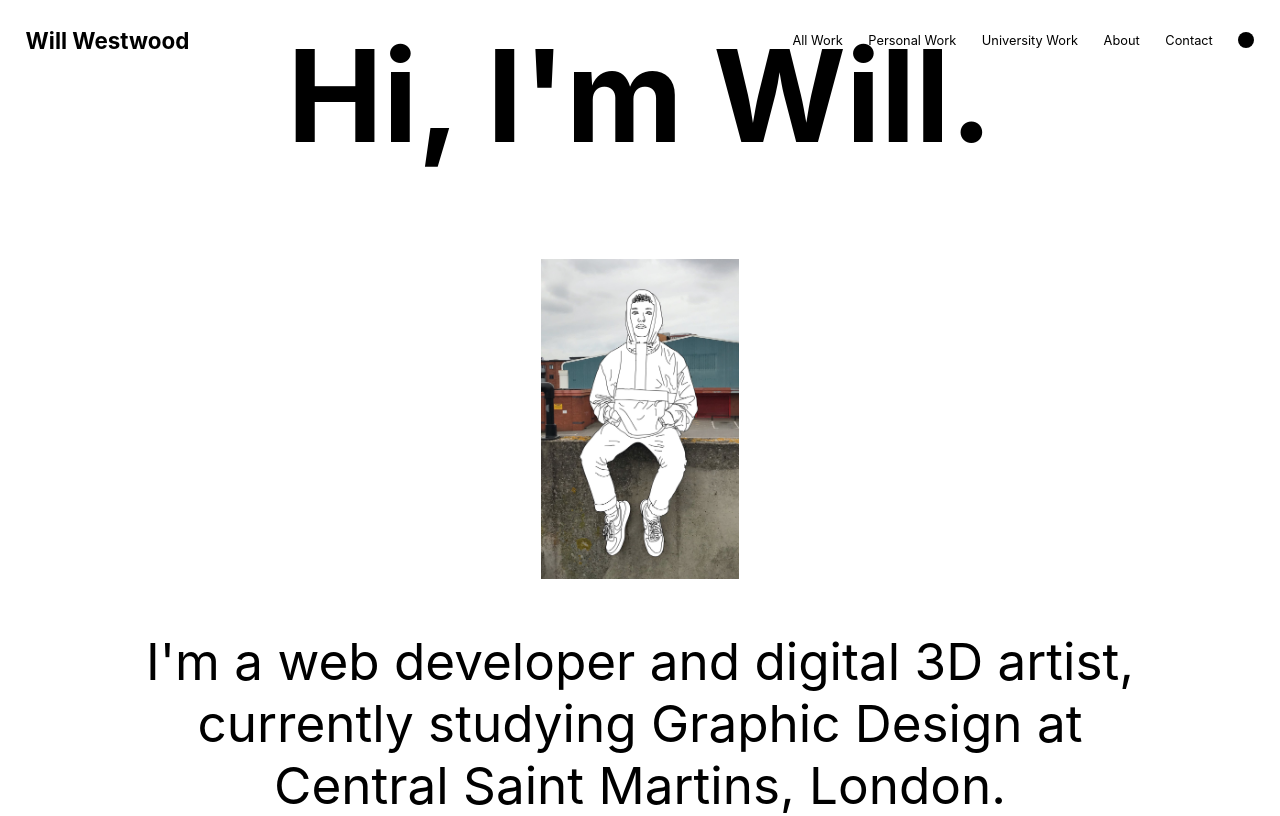
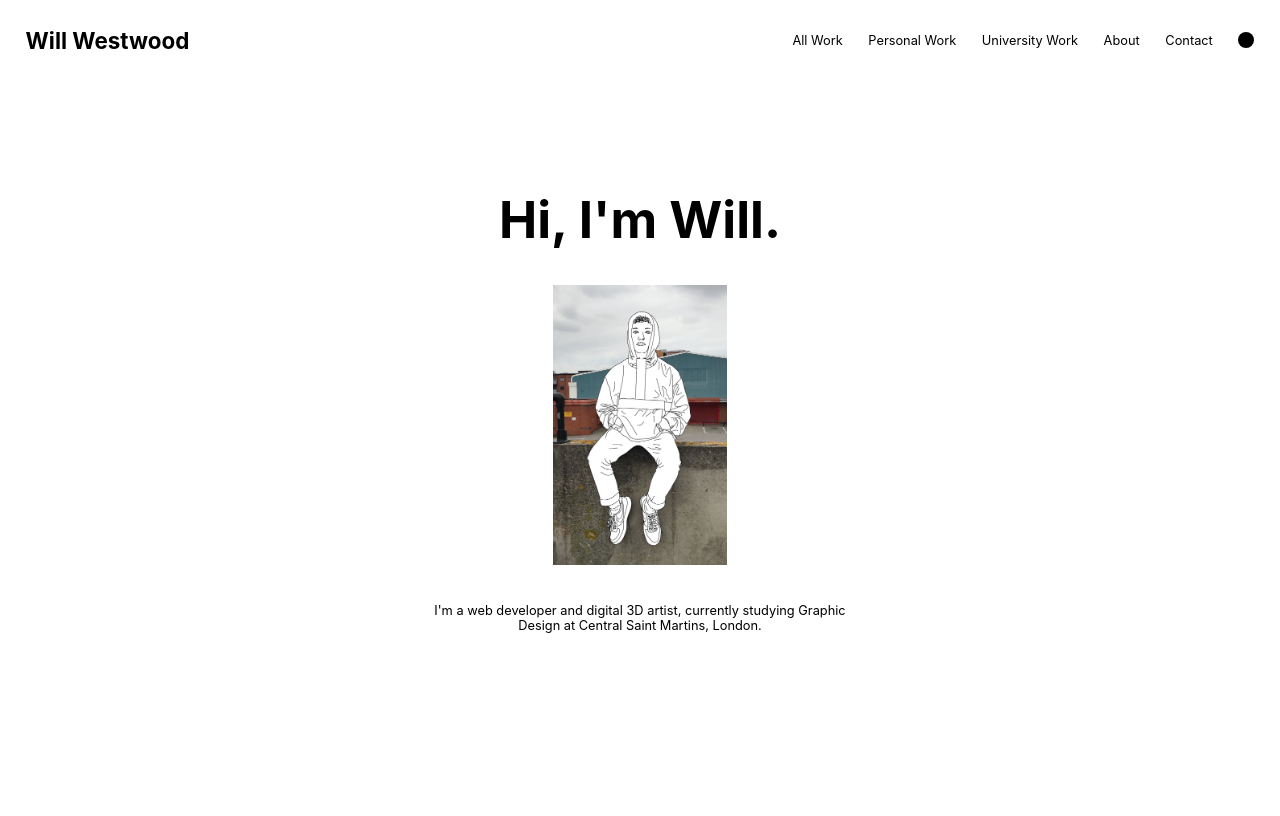
Before and after one commit to iwouldntbother/PortfolioSite, a React (Create React App) app: page /#/about in a window 1280 px wide. Built offline with nearby package versions, Linux system fonts and the light colour scheme.

Commit message:
made url use title

```diff
--- a/src/components/css/about.css
+++ b/src/components/css/about.css
@@ -7,15 +7,16 @@
 }
 
 #aboutContainer img {
-  max-height: 40vh;
+  max-height: 35vh;
+  margin-bottom: 2vw;
 }
 
 #aboutTitle {
-  font-size: 10vw;
+  font-size: 4vw;
 }
 
 #aboutPara {
-  font-size: 4vw;
+  font-size: 1vw;
   text-align: center;
-  max-width: 80vw;
+  max-width: 35vw;
 }
--- a/src/components/detail.jsx
+++ b/src/components/detail.jsx
@@ -3,6 +3,7 @@ import db from '../db/db';
 import './css/detail.css';
 
 class Detail extends React.Component {
+
   render() {
     return (
       <div>
@@ -14,7 +15,7 @@ class Detail extends React.Component {
           </div>
         </div>
         <div className="detailRight">
-          <MainDetails detailID={this.props.detailID}/>
+          <MainDetails detailID={ this.props.detailID }/>
         </div>
       </div>
       </div>
@@ -51,7 +52,6 @@ class MainDetails extends Detail {
       })
     }
   }
-
 }
 
 function DBError() {
--- a/src/components/gallery.jsx
+++ b/src/components/gallery.jsx
@@ -41,7 +41,7 @@ function GItemCollection(props) {
     <div className="gItemsContainer">
       {gItemsRenderArray.map((item) => {
 
-        return <Link to={`${match.url.replace('/'+match.params.id, "")}/${item.id}`} key={item.id} id={"gItem"+item.id}
+        return <Link to={`${match.url.replace('/'+match.params.id, "")}/${createLinkTitle(item.title)}`} key={item.id} id={"gItem"+item.id}
                   style={{backgroundImage: "url('"+process.env.PUBLIC_URL+item.cover+"')"}}
                   className={"gItemHolder "+item.size}>
             <div className="gItemFader"></div>
@@ -55,6 +55,9 @@ function GItemCollection(props) {
   );
 }
 
+function createLinkTitle(title) {
+  return title.replace('/ /g', '-')
+}
 
 // GItemCollection()
 
--- a/src/components/work.jsx
+++ b/src/components/work.jsx
@@ -31,10 +31,12 @@ function GalleryDetail() {
 
   // eslint-disable-next-line
   let { id } = useParams()
-  // console.log(id)
+  let fixedTitle = id.replace("/-/g", " ")
+  let tempID = db.galleryItems.findIndex((x) => x.title === fixedTitle)
+  // console.log(id, tempID)
 
-  if(id && Number(id)<db.galleryItems.length){
-    return (<Detail detailID = {id} />);
+  if(id && Number(tempID) < db.galleryItems.length && Number(tempID) >= 0){
+    return (<Detail detailID = {tempID} />);
   }else{
     return null;
   }
--- a/src/db/db.js
+++ b/src/db/db.js
@@ -5,7 +5,7 @@ const db = {
       tag: "university",
       size: "span-h-2 span-v-2",
       cover: "/imageDB/0000/cover0000.jpg",
-      title: "title0",
+      title: "title 0",
       date: "date",
       detail: [
         {
```
